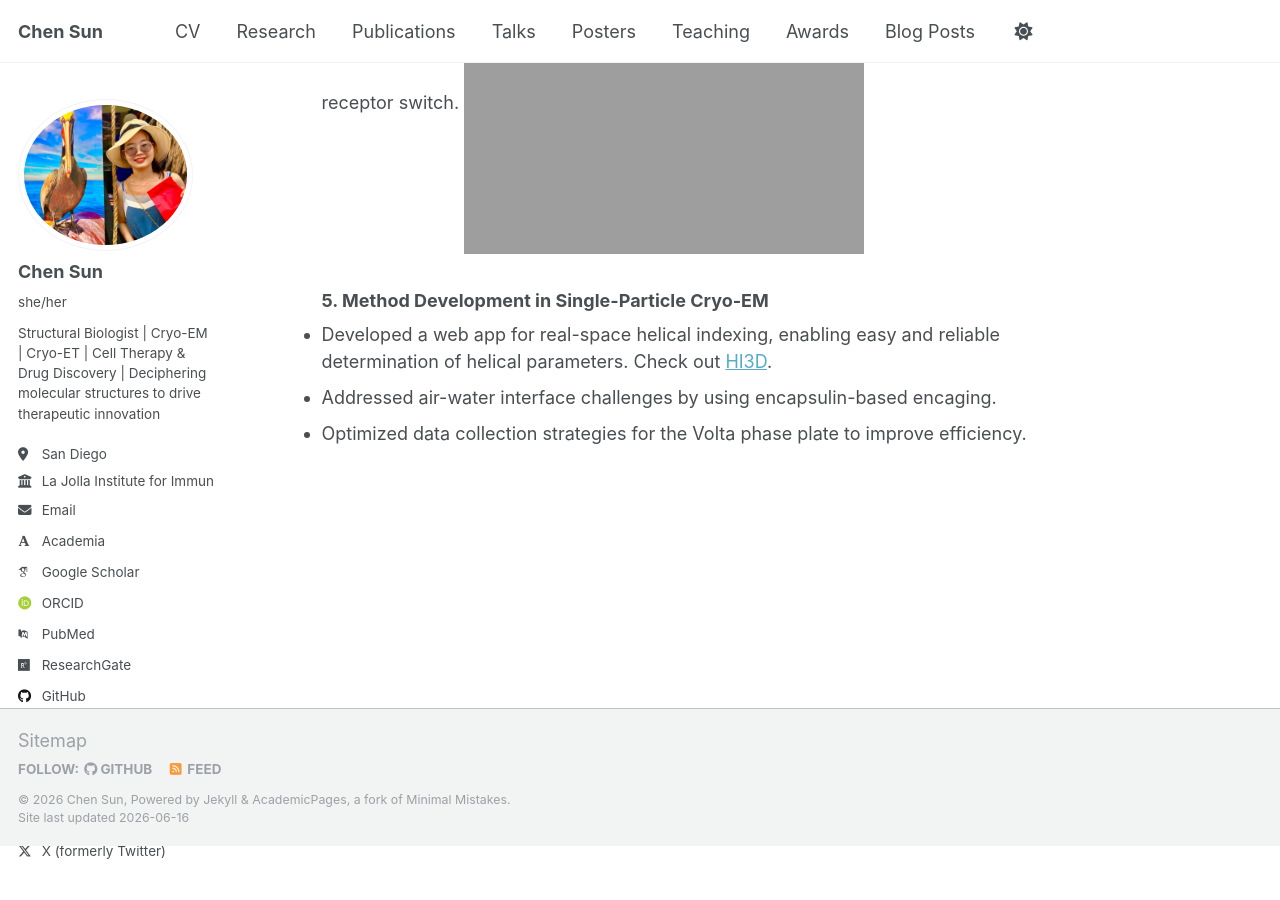
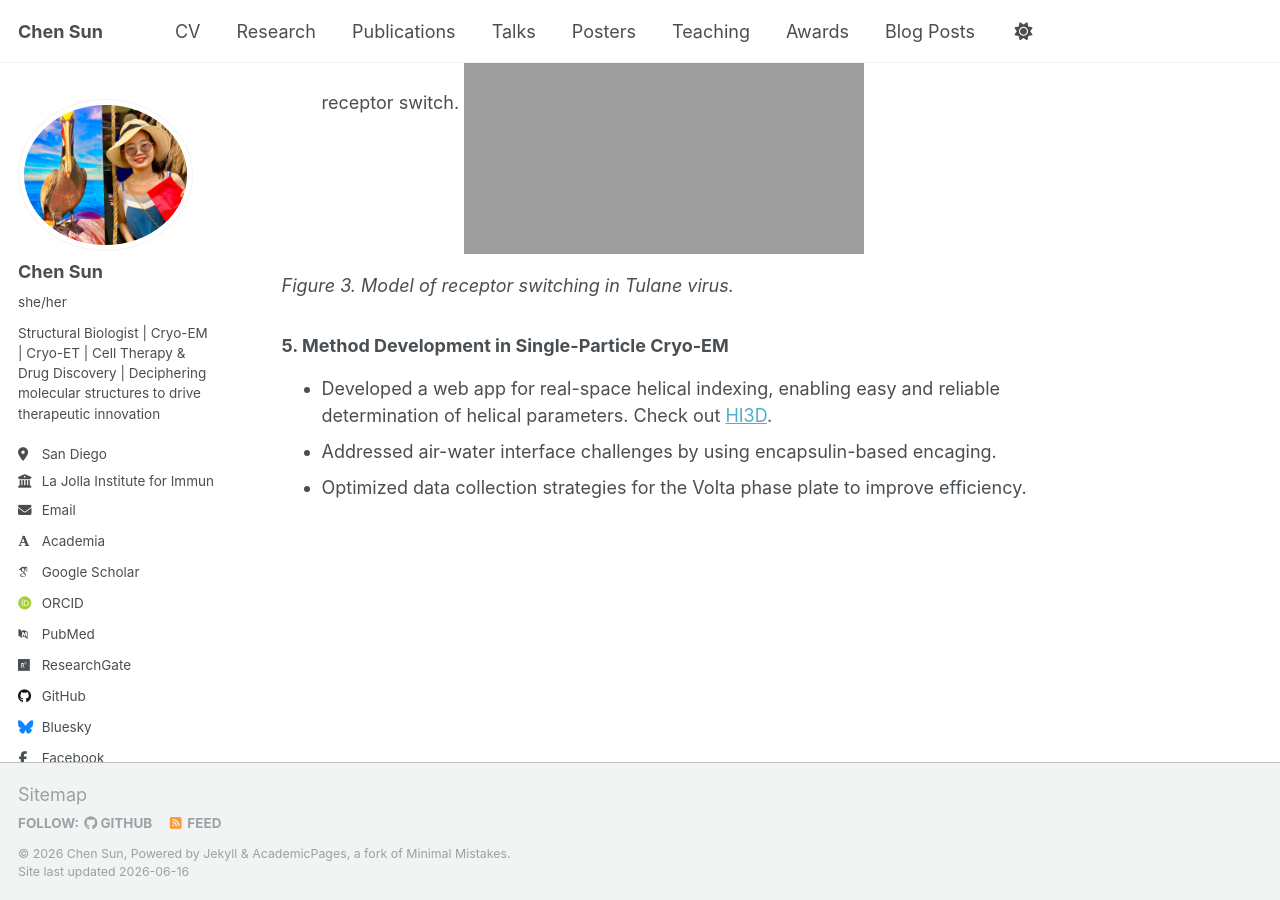
Before and after one commit to sun647/sun647.github.io, a Jekyll site: the page built from _pages/research.md, in a window 1280 px wide and 900 px high, scrolled down 3770 px. Built offline with Jekyll 4.4.1, drawn with Linux system fonts in a browser that asks for light colours; some web fonts are replaced; a script that is not in the unit is left out.

Commit message:
Update research.md with new figure caption and methods
Added a figure caption for the model of receptor switching in Tulane virus and included a new section on method development in Single-Particle Cryo-EM.

```diff
--- a/_pages/research.md
+++ b/_pages/research.md
@@ -64,6 +64,9 @@ author_profile: true
 - Developed an innovative virus purification method, significantly enhancing yield and purity.
 - Resolved the structure of the variant at 2.6 Å, revealing the structural basis for the receptor switch.
 ![Model of receptor switching in Tulane virus](../images/TVmutant(2).png)
+
+*Figure 3. Model of receptor switching in Tulane virus.*
+
 ### 5. Method Development in Single-Particle Cryo-EM
 - Developed a web app for real-space helical indexing, enabling easy and reliable determination of helical parameters. Check out [HI3D](https://helical-indexing-hi3d.streamlit.app/).
 - Addressed air-water interface challenges by using encapsulin-based encaging.
```
